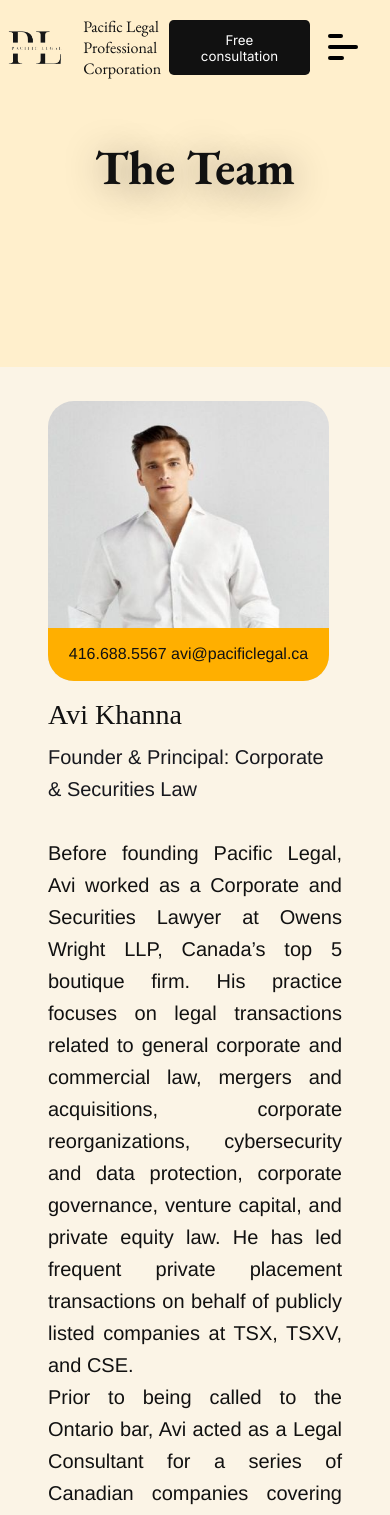
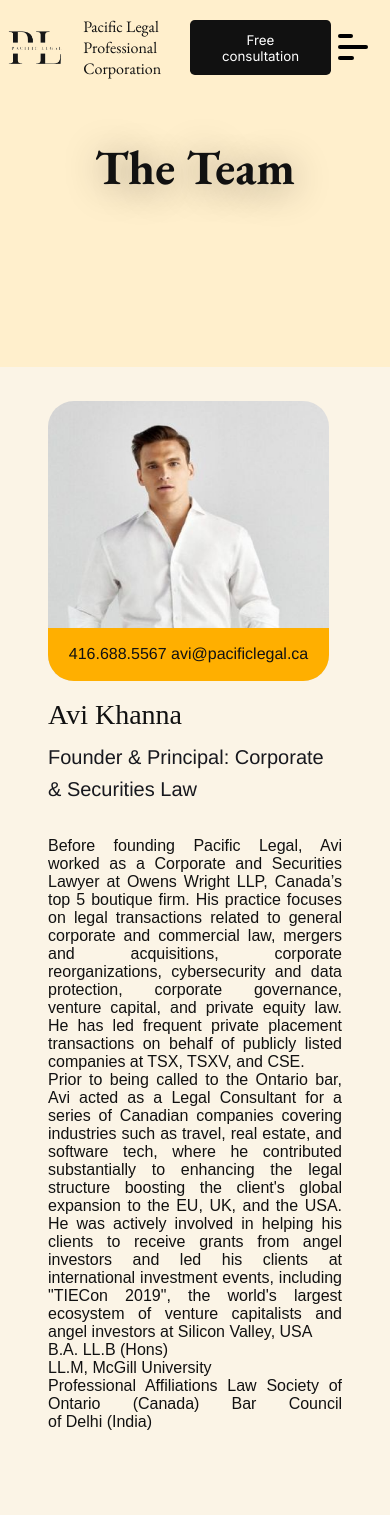
Before and after one commit to Himmu5/pacific-legal, a React (Create React App) app: page /team in a window 390 px wide. Shown: the top 1515 px of the page. Built offline with nearby package versions, Linux system fonts and the light colour scheme.

Commit message:
UI updates

```diff
--- a/src/components/CTAButton/CTAButton.jsx
+++ b/src/components/CTAButton/CTAButton.jsx
@@ -1,7 +1,8 @@
 import '../CTAButton/CTAButton.css'
+
 function CTAButton({title, handleClick}){
     return(
-        <button onClick={handleClick} style={{ marginLeft: "-2px" }} className=''>{title}</button>
+        <button onClick={handleClick}  className=''>{title}</button>
     )
 
 }
--- a/src/components/Navbar/Navbar.css
+++ b/src/components/Navbar/Navbar.css
@@ -113,6 +113,19 @@ input {
   }
 }
 
+@media only screen and (max-width: 400px) {
+  .nav-r1-c-all{
+    justify-content: space-between;
+  }
+  .right-content{
+    margin-left: 0.8rem;
+  }
+  .companytitle{
+    font-size: 5px;
+  }
+
+}
+
 @media only screen and (max-width: 600px) {
   .companytitle {
     font-family: "EB Garamond", serif;
@@ -156,7 +169,7 @@ input {
     align-items: left;
   }
   .menu {
-    width: 2rem;
+    width: 1rem;
     display: block;
   }
   .freeconsult-form {
@@ -187,7 +200,7 @@ input {
   width: 31px;
   height: 51px;
   cursor: pointer;
-  margin-left: -14px;
+  margin-left: -25px;
   margin-top: 20px;
   position: relative;
   z-index: 10;
--- a/src/components/servicebody.css
+++ b/src/components/servicebody.css
@@ -25,11 +25,6 @@ color: #17181E;
 .s-para{
 
 padding-top: 2rem;
-font-family: 'Helvetica';
-font-style: normal;
-font-weight: 400;
-font-size: 20px;
-line-height: 32px;
 /* or 160% */
 
 
@@ -62,11 +57,6 @@ color: #111111;
     .s-para{
 
 padding-top: 2rem;
-font-family: 'Helvetica';
-font-style: normal;
-font-weight: 400;
-font-size: 20px;
-line-height: 32px;
 /* or 160% */
 
 
--- a/src/components/team.css
+++ b/src/components/team.css
@@ -63,7 +63,6 @@
 
 .contact-details p {
     font-family: Helvetica;
-    font-size: 24px;
     font-weight: 400;
     line-height: 32px;
     letter-spacing: 0em;
@@ -131,26 +130,10 @@
 
 .t-text {
   margin: 32px 0px;
-  font-family: Helvetica;
-  font-size: 20px;
-  font-weight: 700;
-  line-height: 32px;
-  letter-spacing: 0em;
+
+
   text-align: justify;
 
-  font-family: Helvetica;
-  font-size: 20px;
-  font-weight: 400;
-  line-height: 44px;
-  letter-spacing: 0em;
-  text-align: justify;
-
-  font-family: Helvetica;
-  font-size: 20px;
-  font-weight: 400;
-  line-height: 32px;
-  letter-spacing: 0em;
-  text-align: justify;
 }
 
 
--- a/src/components/team.js
+++ b/src/components/team.js
@@ -27,7 +27,7 @@ function TeamBody() {
 
         <div className="right-part">
           <h2 className="t-head">Avi Khanna</h2>
-          <h3 className="t-designation">
+          <h3 className="t-designation" >
             Founder & Principal: Corporate & Securities Law
           </h3>
           <p className="t-text">
--- a/src/pages/Home.jsx
+++ b/src/pages/Home.jsx
@@ -34,11 +34,11 @@ function Home() {
           <div className="col1">
             <div>
               <h1 className="h1">Pacific Legal Welcomes You</h1>
-              <p className="company-subtitle">
+              <p  className="company-subtitle">
                 Lawyers For Emerging And High Growth Companies.
               </p>
-              <Link to="/services">
-                <CTAButton title="Services" />
+              <Link to="/services" style={{ marginLeft : -14 }}>
+                <CTAButton title="Services"    />
               </Link>
             </div>
             <div>
```
